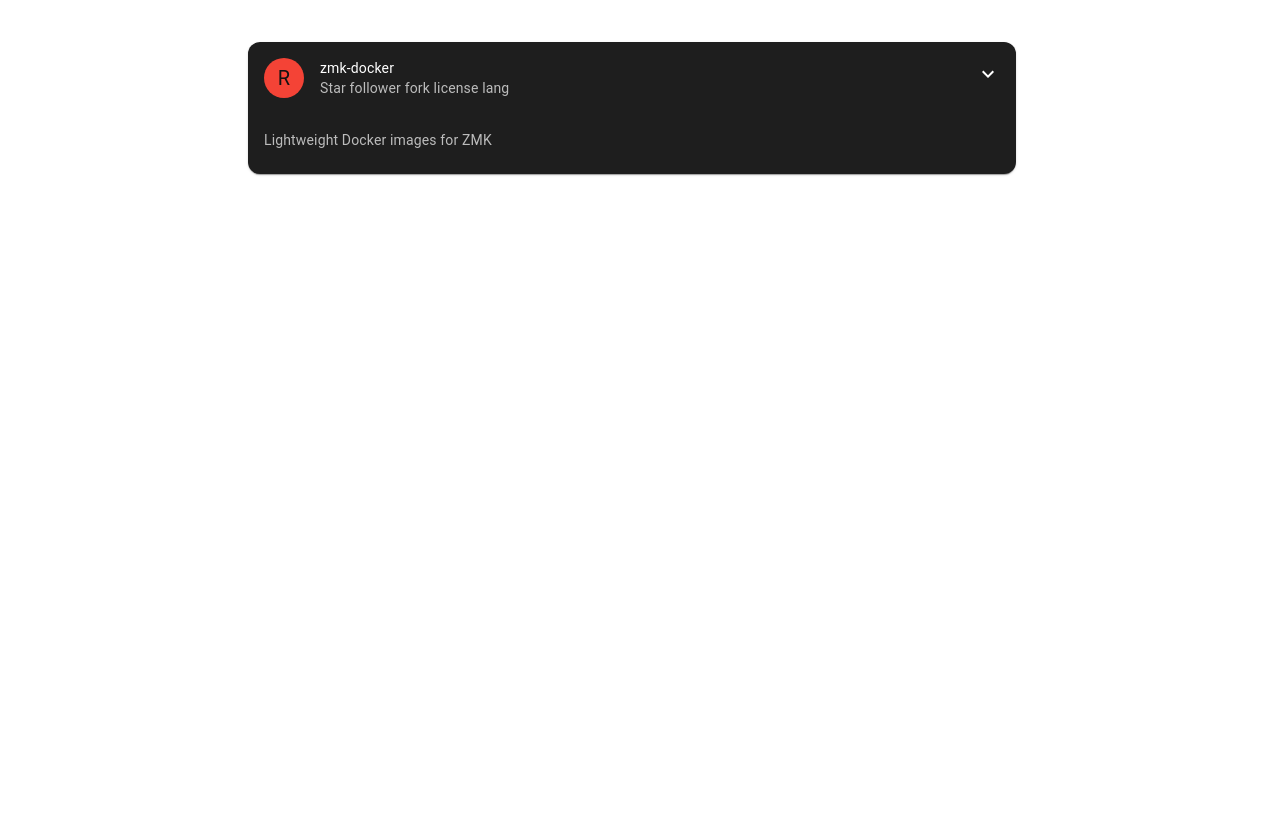
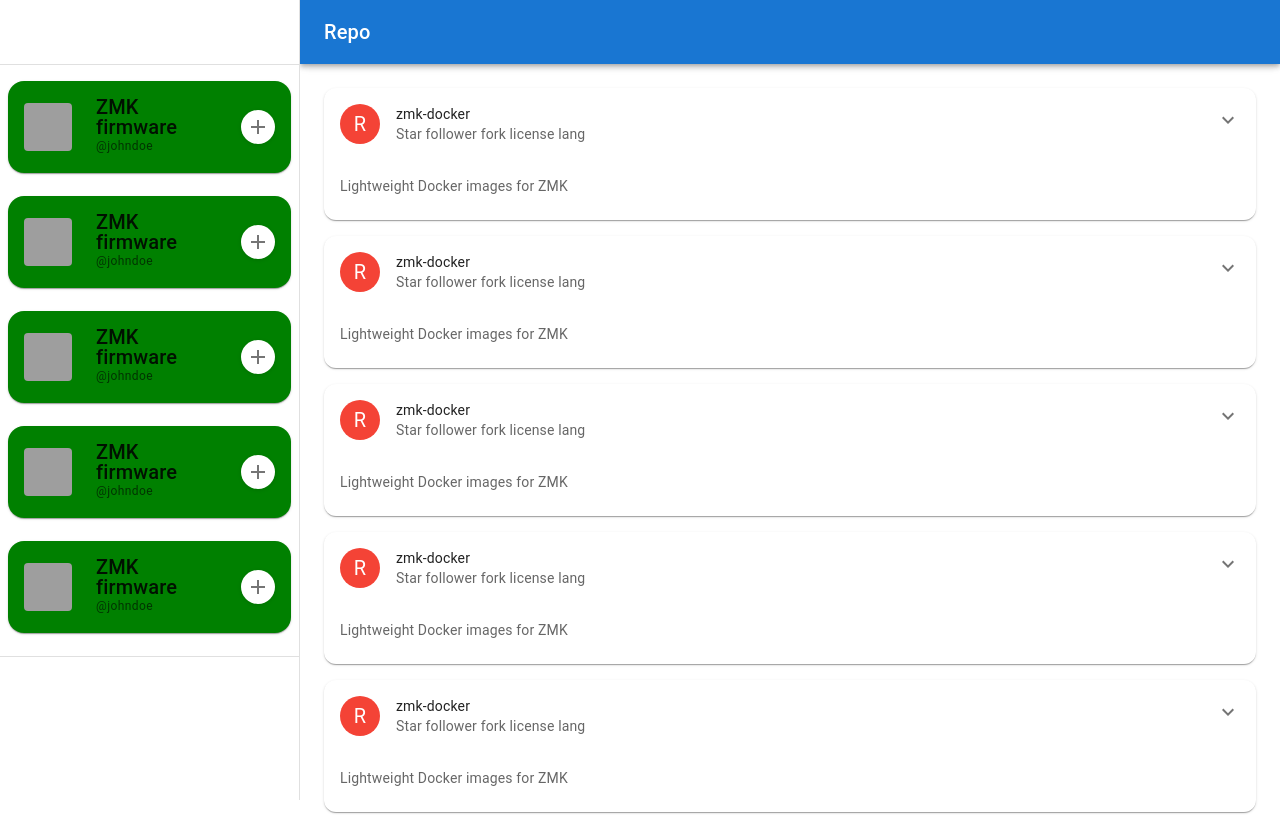
Before and after one commit to kien242/github-finder, a React (Create React App) app: page / in a window 1280 px wide. Shown: the top 815 px of the page. Built offline with nearby package versions, Linux system fonts and the light colour scheme; grey boxes are pictures that could not be loaded.

Commit message:
Update App.js, index.js, and index.js

```diff
--- a/src/App.js
+++ b/src/App.js
@@ -1,17 +1,152 @@
-import { Grid } from '@mui/material';
-import { ThemeProvider } from '@mui/material/styles';
-import CollapsibleTable from './Component/RepoCard';
-import { darkTheme } from './Assets/Config/Themes/Global_theme/Darkmode';
+import * as React from 'react';
+import AppBar from '@mui/material/AppBar';
+import Box from '@mui/material/Box';
+import CssBaseline from '@mui/material/CssBaseline';
+import Divider from '@mui/material/Divider';
+import Drawer from '@mui/material/Drawer';
+import IconButton from '@mui/material/IconButton';
+import InboxIcon from '@mui/icons-material/MoveToInbox';
+import List from '@mui/material/List';
+import ListItem from '@mui/material/ListItem';
+import ListItemButton from '@mui/material/ListItemButton';
+import ListItemIcon from '@mui/material/ListItemIcon';
+import ListItemText from '@mui/material/ListItemText';
+import MailIcon from '@mui/icons-material/Mail';
+import MenuIcon from '@mui/icons-material/Menu';
+import Toolbar from '@mui/material/Toolbar';
+import Typography from '@mui/material/Typography';
+import RecipeReviewCard from './Component/RepoCard';
+import { UserCard } from './Component/UserCard';
 
-function App() {
+const drawerWidth = 300;
+
+function App(props) {
+  const { window } = props;
+  const [mobileOpen, setMobileOpen] = React.useState(false);
+
+  const handleDrawerToggle = () => {
+    setMobileOpen(!mobileOpen);
+  };
+
+  const drawer = (
+    <div>
+      <Toolbar />
+      <Divider />
+      <List>
+        <UserCard
+        user={{
+          name: "ZMK firmware",
+          twitter: "@johndoe",
+          avatar: "https://marmelab.com/posters/avatar-46.jpeg?size=32x32"
+        }}/>
+                <UserCard
+        user={{
+          name: "ZMK firmware",
+          twitter: "@johndoe",
+          avatar: "https://marmelab.com/posters/avatar-46.jpeg?size=32x32"
+        }}/>
+                <UserCard
+        user={{
+          name: "ZMK firmware",
+          twitter: "@johndoe",
+          avatar: "https://marmelab.com/posters/avatar-46.jpeg?size=32x32"
+        }}/>
+                <UserCard
+        user={{
+          name: "ZMK firmware",
+          twitter: "@johndoe",
+          avatar: "https://marmelab.com/posters/avatar-46.jpeg?size=32x32"
+        }}/>
+                <UserCard
+        user={{
+          name: "ZMK firmware",
+          twitter: "@johndoe",
+          avatar: "https://marmelab.com/posters/avatar-46.jpeg?size=32x32"
+        }}/>
+      </List>
+      <Divider />
+    </div>
+  );
+
+  const container = window !== undefined ? () => window().document.body : undefined;
+
   return (
-    <ThemeProvider theme={darkTheme}>
-      <Grid container spacing={2} display={'flex'} justifyContent={'center'} >
-        <CollapsibleTable />
-      </Grid>
-    </ThemeProvider>
+    <Box sx={{ display: 'flex' }}>
+      <CssBaseline />
+      <AppBar
+        position="fixed"
+        sx={{
+          width: { sm: `calc(100% - ${drawerWidth}px)` },
+          ml: { sm: `${drawerWidth}px` },
+        }}
+      >
+        <Toolbar>
+          <IconButton
+            color="inherit"
+            aria-label="open drawer"
+            edge="start"
+            onClick={handleDrawerToggle}
+            sx={{ mr: 2, display: { sm: 'none' } }}
+          >
+            <MenuIcon />
+          </IconButton>
+          <Typography variant="h6" noWrap component="div" >
+            Repo
+          </Typography>
+        </Toolbar>
+      </AppBar>
+      <Box
+        component="nav"
+        sx={{ width: { sm: drawerWidth }, flexShrink: { sm: 0 } }}
+        aria-label="mailbox folders"
+      >
+        {/* The implementation can be swapped with js to avoid SEO duplication of links. */}
+        <Drawer
+          container={container}
+          variant="temporary"
+          open={mobileOpen}
+          onClose={handleDrawerToggle}
+          ModalProps={{
+            keepMounted: true, // Better open performance on mobile.
+          }}
+          sx={{
+            display: { xs: 'block', sm: 'none' },
+            '& .MuiDrawer-paper': { boxSizing: 'border-box', width: drawerWidth },
+          }}
+        >
+          {drawer}
+        </Drawer>
+        <Drawer
+          variant="permanent"
+          sx={{
+            display: { xs: 'none', sm: 'block' },
+            '& .MuiDrawer-paper': { boxSizing: 'border-box', width: drawerWidth },
+          }}
+          open
+        >
+          {drawer}
+        </Drawer>
+      </Box>
+      <Box
+        component="main"
+        sx={{ flexGrow: 1, p: 3, width: { sm: `calc(100% - ${drawerWidth}px)` } }}
+      >
+        <Toolbar />
+        <RecipeReviewCard/>
+        <RecipeReviewCard/>
+        <RecipeReviewCard/>
+        <RecipeReviewCard/>
+        <RecipeReviewCard/>
+        <RecipeReviewCard/>
+        <RecipeReviewCard/>
+        <RecipeReviewCard/>
+        <RecipeReviewCard/>
+        <RecipeReviewCard/>
+        <RecipeReviewCard/>
+        <RecipeReviewCard/>
+      </Box>
+    </Box>
   )
 }
 
-
 export default App;
--- a/src/Component/RepoCard/index.js
+++ b/src/Component/RepoCard/index.js
@@ -29,7 +29,7 @@
   };
 
   return (
-    <Card sx={{ width:'60%', marginTop:'50px', borderRadius:3}}>
+    <Card sx={{borderRadius:3, marginBottom:2}}>
       <CardHeader
         avatar={
           <Avatar sx={{ bgcolor: red[500], variant:'rounded' }} >
@@ -71,14 +71,6 @@
             stirring often until thickened and fragrant, about 10 minutes. Add
             saffron broth and remaining 4 1/2 cups chicken broth; bring to a boil.
           </Typography>
-          <Typography paragraph>
-            Add rice and stir very gently to distribute. Top with artichokes and
-            peppers, and cook without stirring, until most of the liquid is absorbed,
-            15 to 18 minutes. Reduce heat to medium-low, add reserved shrimp and
-            mussels, tucking them down into the rice, and cook again without
-            stirring, until mussels have opened and rice is just tender, 5 to 7
-            minutes more. (Discard any mussels that don&apos;t open.)
-          </Typography>
         </CardContent>
       </Collapse>
     </Card>
--- a/src/Component/UserCard/index.js
+++ b/src/Component/UserCard/index.js
@@ -3,7 +3,7 @@
 
 export const UserCard = ({ user }) => (
   <Card sx={{
-    maxWidth: user.maxWidth,
+    maxWidth: "100%",
     display: "inline-block",
     bgcolor: "green",
     m: 1,
```
